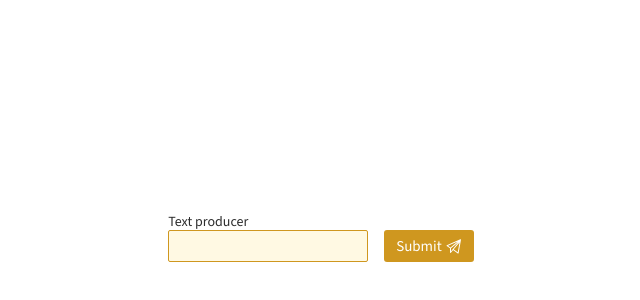
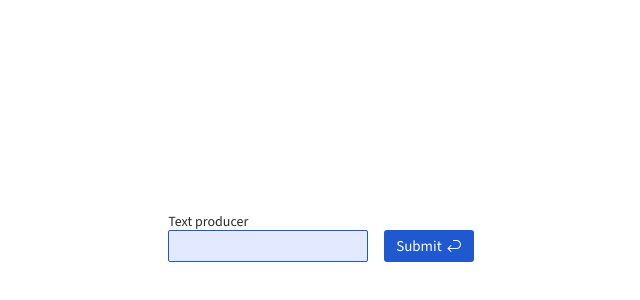
Before and after one commit to admirlj/radarUILibrary, a React (Vite) app: page / in a window 1280 px wide. Shown: the part 154-454 px from the top of the page, without its empty margins (319-959 px from the left). Built offline with nearby package versions, Linux system fonts and the light colour scheme.

Commit message:
fix: refactor icon components

```diff
--- a/src/App.tsx
+++ b/src/App.tsx
@@ -1,8 +1,8 @@
 import { useState } from "react";
 import "./App.scss";
-import SendIcon from "./components/icons/Send/Send";
 import Button from "./components/ui/Button/Button";
 import TextField from "./components/ui/TextField/TextField";
+import ArrowBack from "./components/icons/ArrowBack/ArrowBack";
 
 function App() {
   const [inputValue, setInputValue] = useState<undefined | string>();
@@ -33,14 +33,14 @@ function App() {
           validate={validation}
           label="Text producer"
           errorMessage="No numbers allowed!"
-          variant="secondary"
+          variant="primary"
         />
         <Button
-          trailingIcon={<SendIcon width={16} height={16} />}
+          trailingIcon={<ArrowBack />}
           style={{ marginLeft: "16px" }}
           onClick={handleOnClick}
           disabled={error}
-          variant="secondary"
+          variant="primary"
         >
           Submit
         </Button>
--- a/src/components/icons/ArrowBack/ArrowBack.tsx
+++ b/src/components/icons/ArrowBack/ArrowBack.tsx
@@ -1,14 +1,17 @@
 type ArrowBackProps = {
-  width: string;
-  height: string;
+  width?: string;
+  height?: string;
 };
 
-const ArrowBack: React.FC<ArrowBackProps> = ({ width, height }) => {
+const ArrowBack: React.FC<ArrowBackProps> = ({
+  width = "16",
+  height = "16",
+}) => {
   return (
     <svg
-      width={`${width}px`}
-      height={`${height}px`}
-      viewBox={`0 0 ${width}px ${height}px`}
+      width={width}
+      height={height}
+      viewBox={`0 0 ${width} ${height}`}
       fill="none"
       xmlns="http://www.w3.org/2000/svg"
     >
--- a/src/components/icons/Send/Send.tsx
+++ b/src/components/icons/Send/Send.tsx
@@ -1,14 +1,14 @@
 type SendProps = {
-  width: number;
-  height: number;
+  width?: string;
+  height?: string;
 };
 
-const Send: React.FC<SendProps> = ({ width, height }) => {
+const Send: React.FC<SendProps> = ({ width = "16", height = "16" }) => {
   return (
     <svg
-      width={`${width}px`}
-      height={`${height}px`}
-      viewBox={`0 0 ${width}px ${height}px`}
+      width={width}
+      height={height}
+      viewBox={`0 0 ${width} ${height}`}
       fill="none"
       xmlns="http://www.w3.org/2000/svg"
     >
--- /dev/null
+++ b/src/components/icons/Warning/Warning.tsx
@@ -0,0 +1,23 @@
+type WarningProps = {
+  width?: string;
+  height?: string;
+};
+
+const Warning: React.FC<WarningProps> = ({ width = "14", height = "15" }) => {
+  return (
+    <svg
+      width={width}
+      height={height}
+      viewBox={`0 0 ${width} ${height}`}
+      fill="none"
+      xmlns="http://www.w3.org/2000/svg"
+    >
+      <path
+        d="M9.36862 1.375H4.63138L0.875 5.13138V9.86862L4.63138 13.625H9.36862L13.125 9.86862V5.13138L9.36862 1.375ZM7.8505 11.4077H6.14862V9.70675H7.8505V11.4077ZM7.8505 8.00487H6.14862V3.7515H7.8505V8.00487Z"
+        fill="#D20300"
+      />
+    </svg>
+  );
+};
+
+export default Warning;
--- a/src/components/ui/TextField/TextField.scss
+++ b/src/components/ui/TextField/TextField.scss
@@ -44,6 +44,8 @@
   }
 
   &__error {
+    display: flex;
+    align-items: center;
     position: absolute;
     bottom: -18px;
     color: $red;
--- a/src/components/ui/TextField/TextField.tsx
+++ b/src/components/ui/TextField/TextField.tsx
@@ -1,5 +1,6 @@
 import { useState } from "react";
 import "./TextField.scss";
+import WarningIcon from "../../icons/Warning/Warning";
 
 type TextFieldProps = {
   label?: string;
@@ -48,7 +49,7 @@ const TextField: React.FC<TextFieldProps> = ({
         onChange={handleOnChange}
       />
 
-      {error && <span className="radar__textfield__error">{errorMessage}</span>}
+      {error && <span className="radar__textfield__error"> <WarningIcon /> {errorMessage}</span>}
     </div>
   );
 };
--- a/src/styles/_variables.scss
+++ b/src/styles/_variables.scss
@@ -18,9 +18,9 @@ $bg-button-secondary-active: #c49a3f;
 //colors
 $red: #D20300;
 $grey: #2D2D2D;
+$grey1: #dddddd;
 $black: #000000;
 $white: #FFFFFF;
-$grey1: #dddddd;
 
 //box shadow
 $box-shadow: 'box-shadow: 0px 6px 12px -2px rgba(0, 0, 0, 0.1), box-shadow: 0px 6px 24px 0px rgba(0, 0, 0, 0.2)';
```
